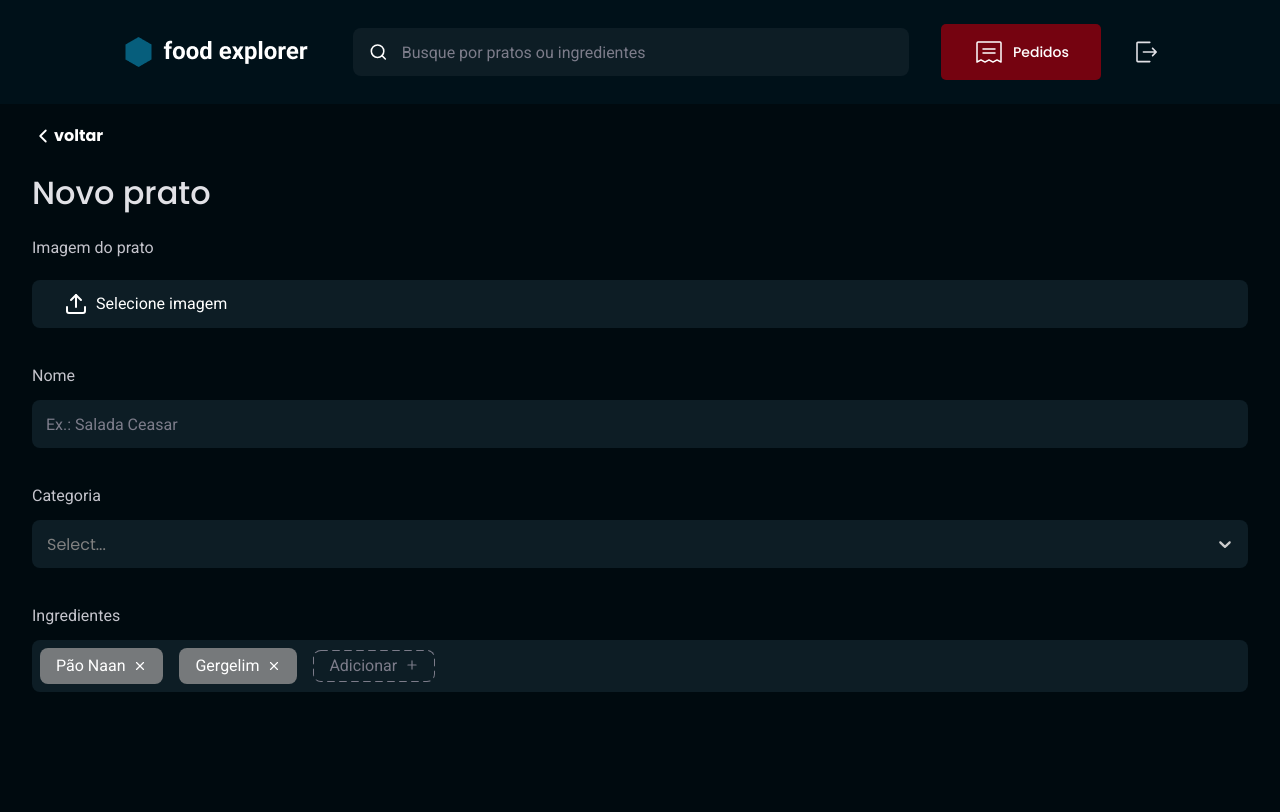
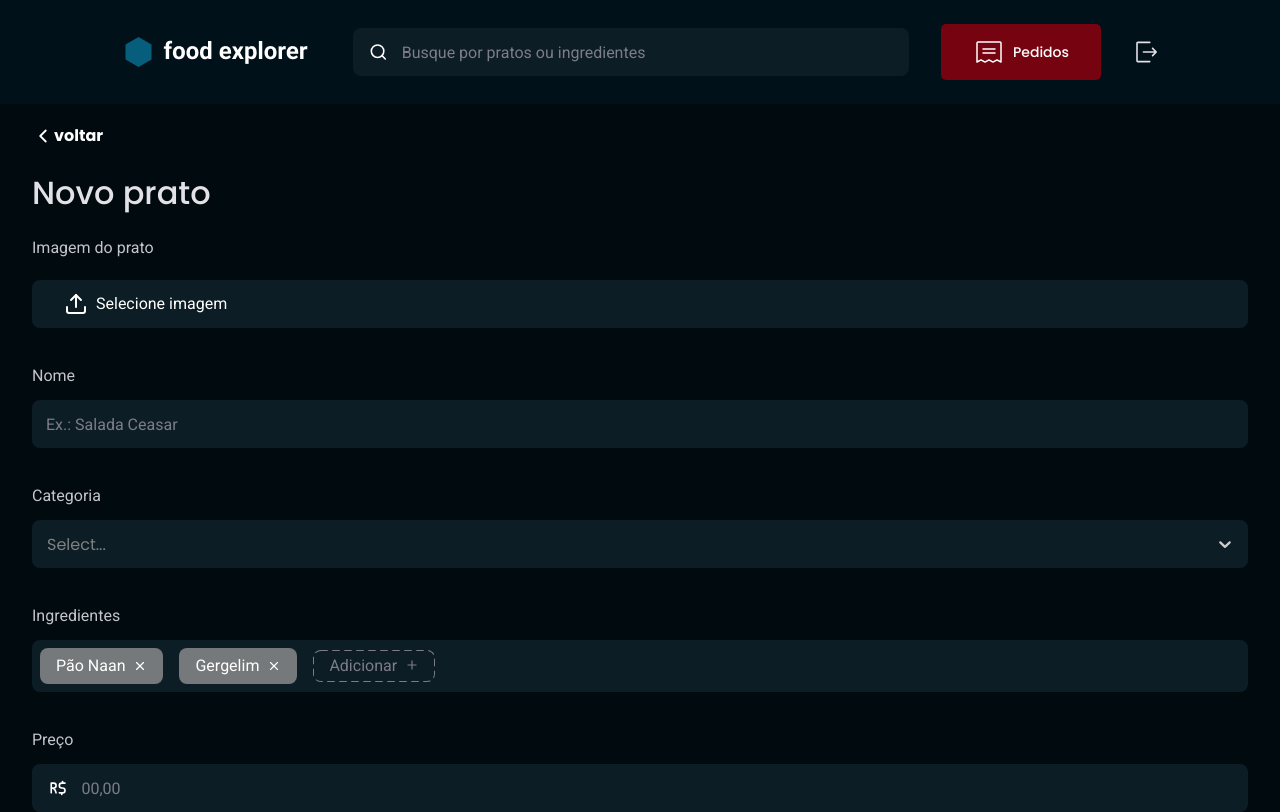
Before and after one commit to SergioRSanchez/food-explorer-web, a React (Vite) app: page / in a window 1280 px wide. Built offline with nearby package versions, Linux system fonts and the light colour scheme.

Commit message:
feat: change some features in form and add price input

```diff
--- a/src/components/Ingredient/index.jsx
+++ b/src/components/Ingredient/index.jsx
@@ -2,10 +2,10 @@ import { FiX } from "react-icons/fi";
 
 import { Container } from './styled';
 
-export function Ingredient({ ingredientName, onClickHandleRemoveIngredient }) {
+export function Ingredient({ ingredientTitle, onClickHandleRemoveIngredient }) {
   return (
     <Container>
-      <p>{ingredientName}</p>
+      <p>{ingredientTitle}</p>
       <span><FiX size={14} onClick={onClickHandleRemoveIngredient} /></span>
     </Container>
   )
--- a/src/components/MultiSelectInput/index.jsx
+++ b/src/components/MultiSelectInput/index.jsx
@@ -15,7 +15,7 @@ export function MultiSelectInput({ ingredients, handleRemoveIngredient, setIngre
       setShowInput(false)
       return
     }
-    ingredients.push({ id: Math.random(), name: ingredientToAdd })
+    ingredients.push({ id: Math.random(), title: ingredientToAdd })
 
     setIngredientToAdd('')
     setShowInput(false)
@@ -32,7 +32,7 @@ export function MultiSelectInput({ ingredients, handleRemoveIngredient, setIngre
       {
         ingredients && ingredients.map((ingredient) => (
           <Ingredient
-            ingredientName={ingredient.name}
+            ingredientTitle={ingredient.title}
             ingredientId={ingredient.id}
             key={ingredient.id}
             onClickHandleRemoveIngredient={() => handleRemoveIngredient(ingredient.id)}
--- a/src/pages/NewMeal/index.jsx
+++ b/src/pages/NewMeal/index.jsx
@@ -1,5 +1,6 @@
 import { useState } from 'react';
 import { FiUpload } from "react-icons/fi";
+import { TbCurrencyReal } from "react-icons/tb";
 
 import { Header } from '../../components/Header';
 import { BackButton } from '../../components/BackButton';
@@ -19,8 +20,8 @@ export function NewMeal() {
   const [selectedOption, setSelectedOption] = useState(null);
 
   const [ingredientsList, setIngredientsList] = useState([
-    { id: 1, name: 'Pão Naan' },
-    { id: 2, name: 'Gergelim' }
+    { id: 1, title: 'Pão Naan' },
+    { id: 2, title: 'Gergelim' }
   ]);
 
   const [ingredientToAdd, setIngredientToAdd] = useState('');
@@ -44,11 +45,11 @@ export function NewMeal() {
             accept="image/*"
           />
 
-          <label htmlFor="name">Nome</label>
+          <label htmlFor="title">Nome</label>
           <Input
             placeholder="Ex.: Salada Ceasar"
             type="text"
-            id="name"
+            id="title"
           />
 
 
@@ -65,6 +66,14 @@ export function NewMeal() {
             setIngredientsList={setIngredientsList}
           />
 
+          <label htmlFor="price">Preço</label>
+          <Input
+            placeholder="00,00"
+            type="number"
+            id="price"
+            icon={TbCurrencyReal}
+          />
+
         </Form>
       </Content>
     </Container>
--- a/src/pages/NewMeal/styles.js
+++ b/src/pages/NewMeal/styles.js
@@ -50,6 +50,10 @@ export const Form = styled.form`
     display: none;
   }
 
+  input[type=number]::-webkit-inner-spin-button {
+    display: none;
+  }
+
   label {
     margin-top: 8px;
   }
```
